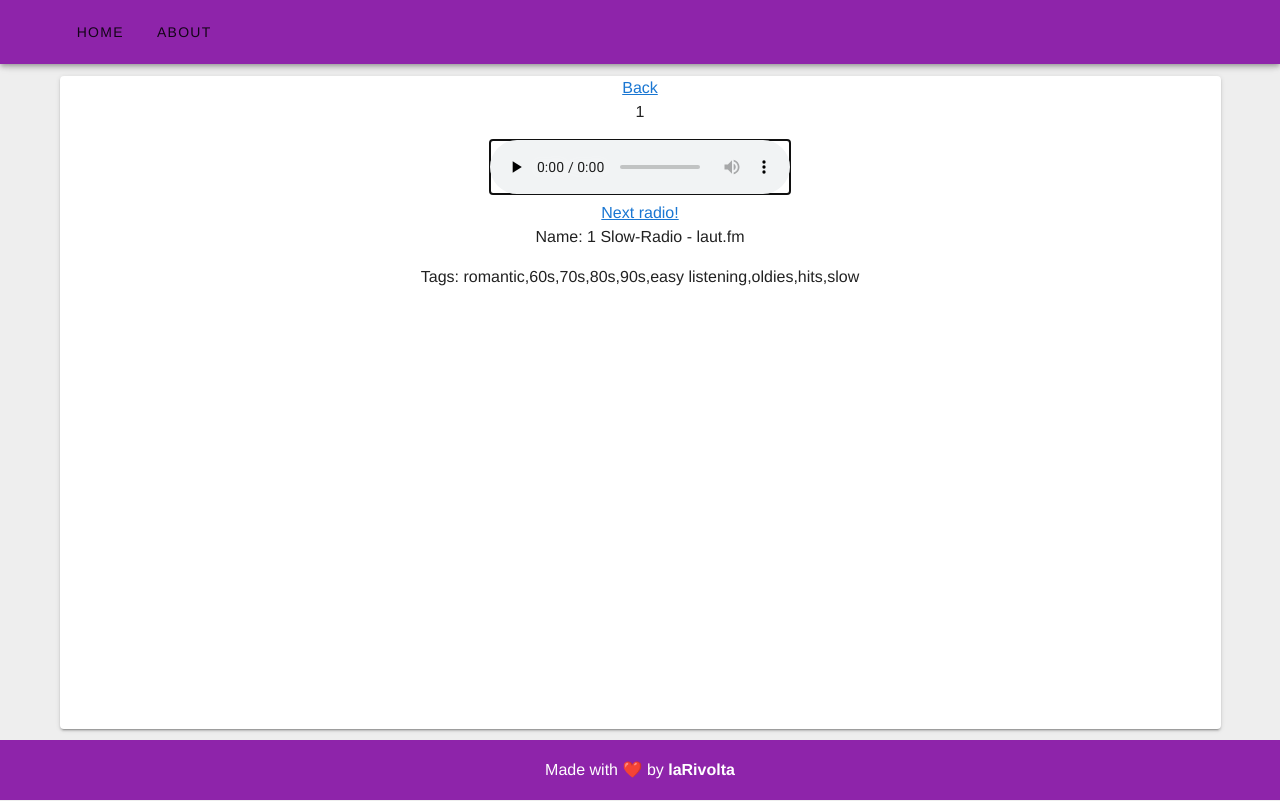
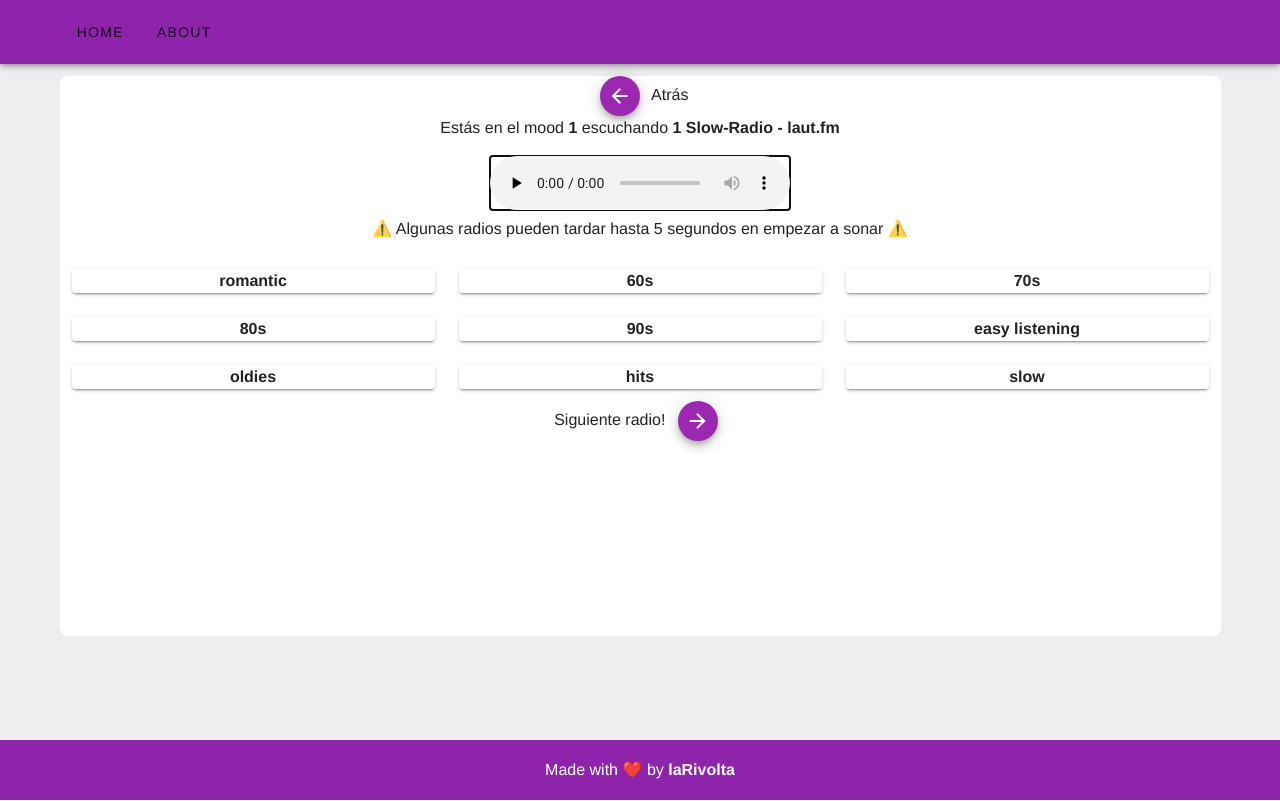
Before and after one commit to laRivolta/random-radio-app, a Vue app: page /category/1/2 in a window 1280 px wide. Built offline with nearby package versions, Linux system fonts and the light colour scheme; what vue-lodash would draw is missing.

Commit message:
Add some styling in RadioStation

```diff
--- a/src/ui/pages/RadioStation.vue
+++ b/src/ui/pages/RadioStation.vue
@@ -1,36 +1,42 @@
 <template>
   <div>
-    <v-card>
-      <v-responsive :aspect-ratio="16 / 9">
     <div>
-          <a href="#" @click="goBack()">{{ "Back" }}</a>
-          <p>{{ $route.params.name }}</p>
+      <v-btn class="mx-2" fab dark small color="purple" @click="goBack()">
+        <v-icon dark>
+          mdi-arrow-left
+        </v-icon>
+      </v-btn>
+      Atrás
+      <p>
+        Estás en el mood <b>{{ $route.params.name }}</b> escuchando
+        <b> {{ currentRadioStation.name || "" }}</b>
+      </p>
     </div>
     <div>
-          <audio
-            id="radio"
-            tabindex="0"
-            controls
-            :src="currentRadioStation.link2"
-            class="hidden"
-            preload="none"
-          ></audio>
+      <audio id="radio" tabindex="0" controls class="hidden" preload="none">
+        <source :src="generateRadioLink" />
+      </audio>
+      <p>
+        ⚠️ Algunas radios pueden tardar hasta 5 segundos en empezar a sonar ⚠️
+      </p>
     </div>
-        <router-link
-          :to="
-            `/category/${getNameParam()}/${nextRadioStation(
-              getRadioStationIdParam()
-            )}`
-          "
-        >
-          Next radio!
-        </router-link>
     <div>
-          <p>Name: {{ currentRadioStation.name }}</p>
-          <p>Tags: {{ currentRadioStation.tags }}</p>
+      <v-container>
+        <v-row>
+          <v-col v-for="tag in tags" :key="tag" cols="4" sm="s">
+            <v-card class="font-weight-bold">
+              {{ tag }}
+            </v-card>
+          </v-col>
+        </v-row>
+      </v-container>
     </div>
-      </v-responsive>
-    </v-card>
+    Siguiente radio!
+    <v-btn :to="nextRadioStation()" class="mx-2" fab dark small color="purple">
+      <v-icon dark>
+        mdi-arrow-right
+      </v-icon>
+    </v-btn>
   </div>
 </template>
 
@@ -42,16 +48,24 @@ export default {
   data() {
     return {
       radioStationsData: RadioStationsData,
-      currentRadioStation: {}
+      currentRadioStation: {},
+      tags: []
     };
   },
   created() {
     this.currentRadioStation = this.radioStationsData[
       this.getRadioStationIdParam()
     ];
+    this.tags = this.splitTags();
+  },
+  computed: {
+    generateRadioLink() {
+      return this.currentRadioStation.link1;
+    }
   },
   mounted() {
     var player = document.getElementById("radio");
+    console.log(player.src);
     player.play();
     player.focus();
   },
@@ -63,17 +77,22 @@ export default {
       player.src = "";
       this.$router.push("/");
     },
-    nextRadioStation(currentRadioStationIndex) {
-      return parseInt(currentRadioStationIndex) + 1;
-    },
-    getNameParam() {
-      return this.$route.params.name;
-    },
     getRadioStationIdParam() {
       return this.$route.params.radioStationId;
     },
+    nextRadioStation() {
+      let nextIndex = parseInt(this.getRadioStationIdParam()) + 1;
+      return `/category/${this.$route.params.name}/${nextIndex}`;
+    },
     getRadioSrc() {
       return this.currentRadioStation.link1 | this.currentRadioStation.link2;
+    },
+    splitTags() {
+      let tags;
+      if (this.currentRadioStation.tags) {
+        tags = this.currentRadioStation.tags.split(",");
+      }
+      return tags;
     }
   }
 };
```
Lines whose indentation alone changed are shown as unchanged.
